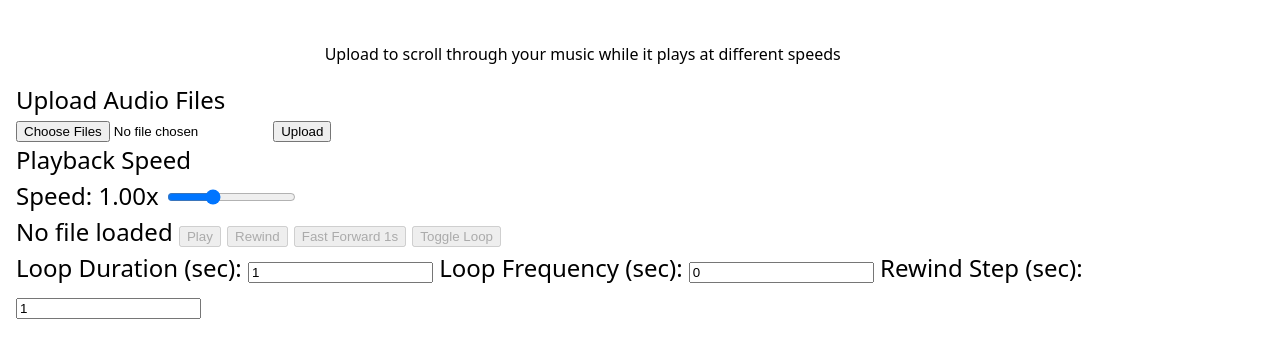
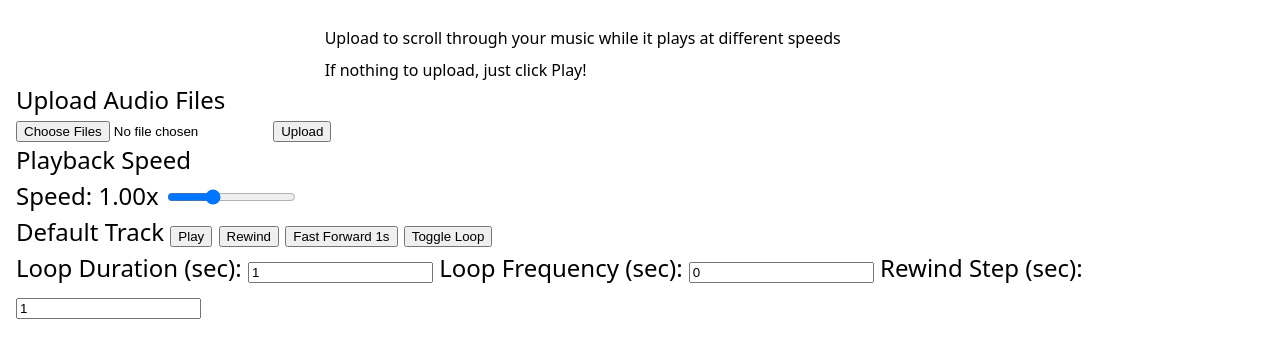
Before and after one commit to Excalibean/Audio-library-prep, a plain HTML site: page index.html in a window 1280 px wide. Shown: the part 275-626 px from the top of the page. Drawn offline with Linux system fonts and the light colour scheme.

Commit message:
default track added so no need to upload to test

```diff
--- a/index.html
+++ b/index.html
@@ -10,6 +10,7 @@
     <header>
         <h1>Welcome to my Audio Practice Wooooo!</h1>
         <p> Upload to scroll through your music while it plays at different speeds</p>
+        <p>If nothing to upload, just click Play!</p>
     </header>
     <main>
         <section id="upload">
--- a/script.js
+++ b/script.js
@@ -23,6 +23,7 @@ document.addEventListener('DOMContentLoaded', () => {
     let loopInterval = null;
     let loopRepetitionDelay = 0;
     const FADE_TIME = 0.02; // 20ms fade in/out to prevent clicks
+    const DEFAULT_TRACK = 'default.mp3'; // Set your default audio file path
 
     function setSpeedLabel(v) {
         if (speedLabel) speedLabel.textContent = `${v.toFixed(2)}x`;
@@ -201,6 +202,51 @@ document.addEventListener('DOMContentLoaded', () => {
         if (loopButton) loopButton.textContent = '🔁 Loop: OFF';
     }
 
+    // Load default track from URL
+    function loadDefaultTrack() {
+        if (!audio) {
+            audio = new Audio();
+            audio.preload = 'metadata';
+            audio.addEventListener('ended', () => {
+                if (playButton) playButton.textContent = 'Play';
+            });
+            audio.addEventListener('play', () => {
+                if (playButton) playButton.textContent = 'Pause';
+            });
+            audio.addEventListener('pause', () => {
+                if (playButton) playButton.textContent = 'Play';
+            });
+            //add timeupdate listener for loop checking (continuous loop, no gap)
+            audio.addEventListener('timeupdate', () => {
+                if (isLooping && loopStart !== null && loopEnd !== null && loopRepetitionDelay === 0) {
+                    // Check if we're near the end of the loop (within fade time)
+                    if (audio.currentTime >= loopEnd - FADE_TIME) {
+                        // Apply fade out before looping
+                        if (audioContext && gainNode && audio.currentTime >= loopEnd - FADE_TIME && audio.currentTime < loopEnd) {
+                            applyFade(false);
+                        }
+                    }
+
+                    if (audio.currentTime >= loopEnd) {
+                        audio.currentTime = loopStart;
+                        // Apply fade in after jumping back
+                        if (audioContext && gainNode) {
+                            applyFade(true);
+                        }
+                    }
+                }
+            });
+        }
+
+        audio.src = DEFAULT_TRACK;
+        audio.playbackRate = parseFloat(speedSlider?.value || '1');
+        if (currentFile) currentFile.textContent = 'Default Track';
+        if (playButton) playButton.disabled = false;
+        if (rewindButton) rewindButton.disabled = false;
+        if (fastForwardButton) fastForwardButton.disabled = false;
+        if (loopButton) loopButton.disabled = false;
+    }
+
     //play/pause button behavior
     playButton?.addEventListener('click', () => {
         if (!audio) return;
@@ -255,6 +301,9 @@ document.addEventListener('DOMContentLoaded', () => {
     //initialize label for speed slider
     setSpeedLabel(parseFloat(speedSlider?.value || '1'));
 
+    // Load default track on page load
+    loadDefaultTrack();
+
     //cleanup object URL on unload
     window.addEventListener('beforeunload', () => {
         if (currentAudio) URL.revokeObjectURL(currentAudio);
--- a/style.css
+++ b/style.css
@@ -27,6 +27,13 @@ header {
 
 }
 
+p{
+    margin: 0;
+    font-weight: normal;
+    font-size: 1.2e;
+    color: black
+}
+
 h2 {
     margin: 0;
     font-weight: normal;
```
Also changed, not shown: 1 other file.
